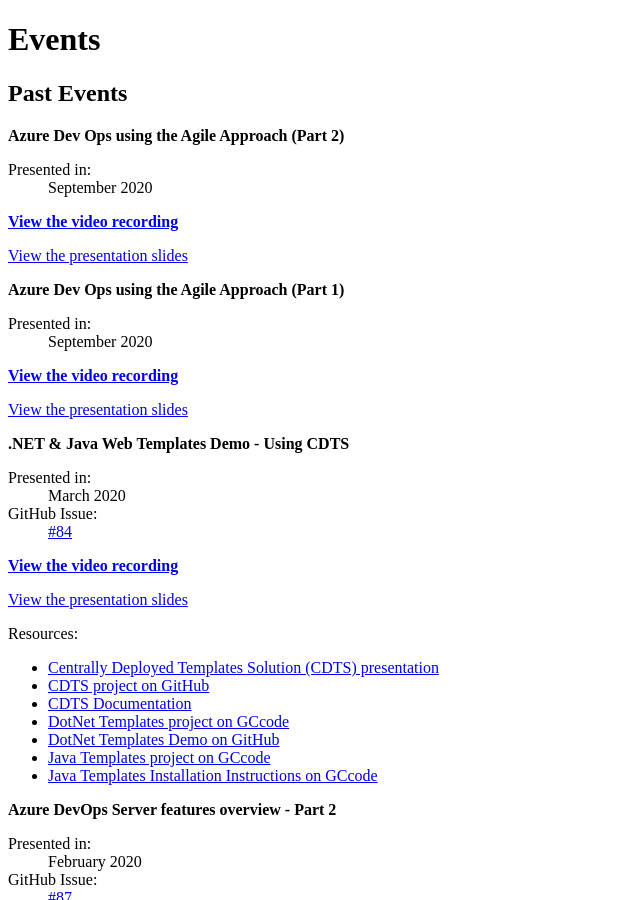
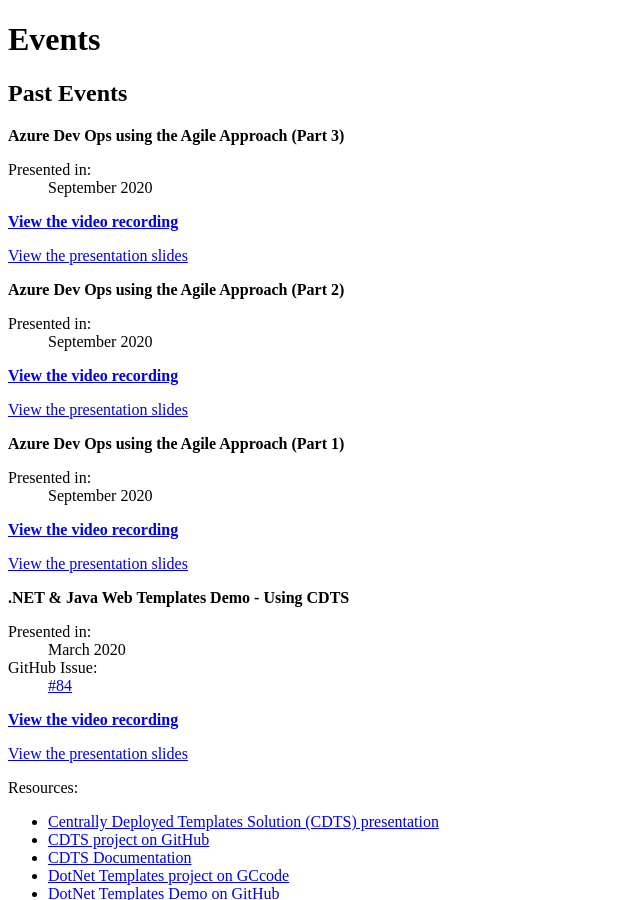
Before and after one commit to esdc-devcop/esdc-devcop.github.io, a Jekyll site: the page built from _pages/events.md, in a window 1280 px wide and 900 px high. Shown: the whole window, without its empty margins (0-640 px from the left). Built offline with Jekyll 4.4.1, drawn with Linux system fonts in a browser that asks for light colours; comment, search, counter and statistics services are not loaded.

Commit message:
Update events.yml

```diff
--- a/_data/events.yml
+++ b/_data/events.yml
@@ -9,6 +9,11 @@
 #  part2: n/a
 
 past:
+  - month: September 2020
+    topic: Azure Dev Ops using the Agile Approach (Part 3)
+    recording: https://gts-ee.webex.com/recordingservice/sites/gts-ee/recording/playback/57c2eb943b0140ffbf02ff7bedd59410
+    presentation: https://github.com/esdc-devcop/presentations/blob/master/DevCop%20-%20ADO%20-%20Part%202.pptx
+
   - month: September 2020
     topic: Azure Dev Ops using the Agile Approach (Part 2)
     recording: https://gts-ee.webex.com/recordingservice/sites/gts-ee/recording/playback/32e6b889d8254d489c9bc681f89201e2
```
